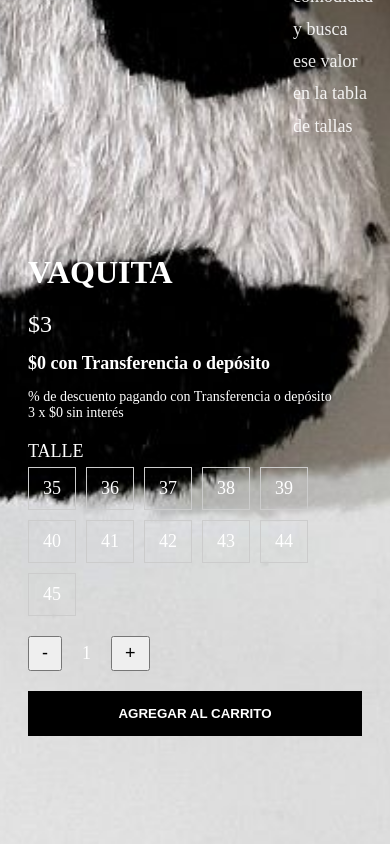
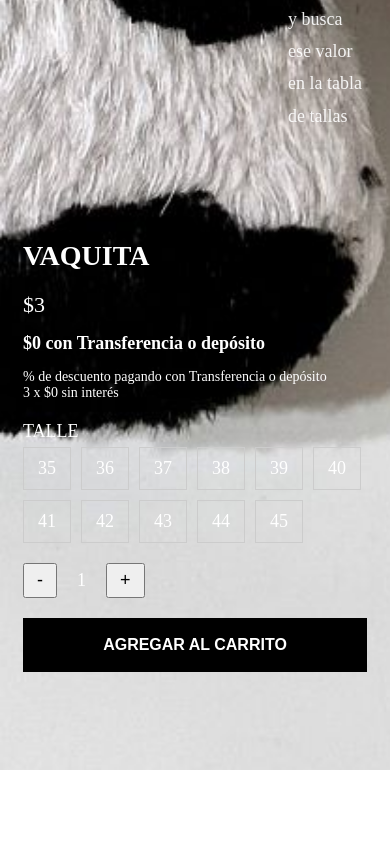
Before and after one commit to Russilx/PAGINA-WEB-TEJU, a plain HTML site: page vaquita.html in a window 390 px wide. Shown: the part 1779-2623 px from the top of the page. After the commit the page ends 2549 px from the top, so only its background shows below. Drawn offline with Linux system fonts and the light colour scheme.

Commit message:
Update styles.css

```diff
--- a/styles.css
+++ b/styles.css
@@ -845,7 +845,7 @@ p {
 
 .product-page {
   flex-direction: column;
-  padding: 100px 20px;
+  padding: 90px 15px;
   }
 
 .product-img {
@@ -873,4 +873,36 @@ p {
     align-self: flex-end;
   }
 
+    .product-gallery {
+    width: 100%;
+  }
+
+  .product-info-page {
+    width: 100%;
+    max-width: 100%;
+  }
+
+    .product-gallery img {
+    width: 100%;
+    height: auto;
+  }
+
+    .product-info-page h1 {
+    font-size: 28px;
+  }
+
+  .price {
+    font-size: 22px;
+  }
+
+    .buy-btn {
+    font-size: 16px;
+    padding: 18px;
+  }
+
+    .tabla-contenedor {
+    flex-direction: column;
+    gap: 20px;
+  }
+
  }
```
